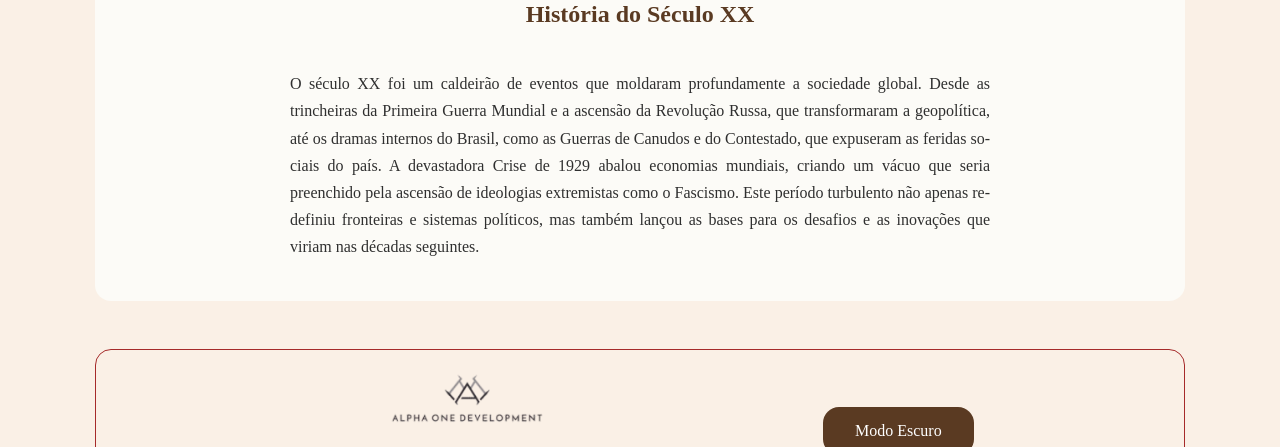
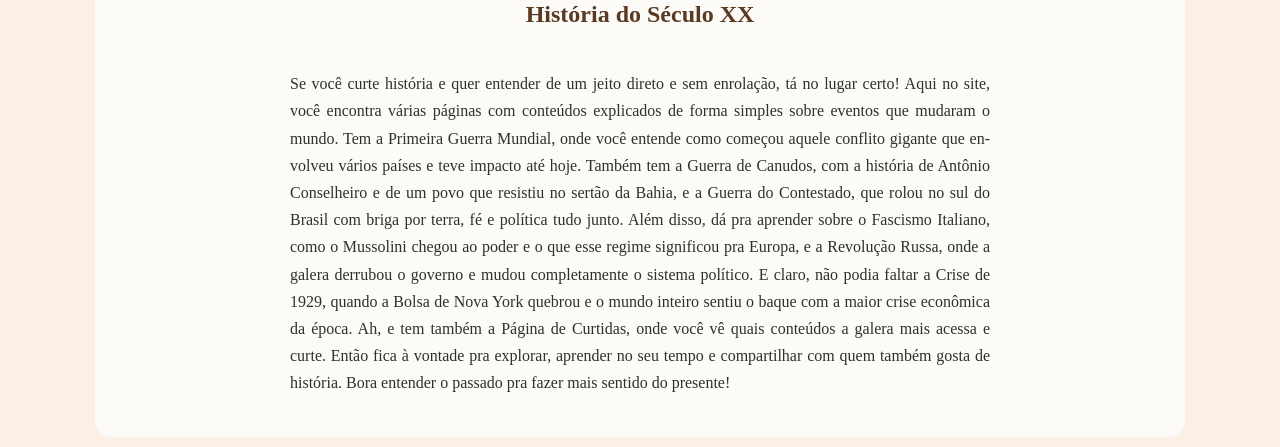
Before and after one commit to Talion2007/PrimeiraGuerraMundial, a React (Vite) app in the folder sitehis/: page / in a window 1280 px wide. Shown: the part 788-1235 px from the top of the page. Built offline with nearby package versions, Linux system fonts and the light colour scheme.

Commit message:
texto da home

```diff
--- a/sitehis/src/pages/HomePage.jsx
+++ b/sitehis/src/pages/HomePage.jsx
@@ -78,16 +78,25 @@ function Home() {
         <article className="texto">
           <h2>História do Século XX</h2>
           <p>
-            O século XX foi um caldeirão de eventos que moldaram profundamente a
-            sociedade global. Desde as trincheiras da Primeira Guerra Mundial e
-            a ascensão da Revolução Russa, que transformaram a geopolítica, até
-            os dramas internos do Brasil, como as Guerras de Canudos e do
-            Contestado, que expuseram as feridas sociais do país. A devastadora
-            Crise de 1929 abalou economias mundiais, criando um vácuo que seria
-            preenchido pela ascensão de ideologias extremistas como o Fascismo.
-            Este período turbulento não apenas redefiniu fronteiras e sistemas
-            políticos, mas também lançou as bases para os desafios e as
-            inovações que viriam nas décadas seguintes.
+            Se você curte história e quer entender de um jeito direto e sem
+            enrolação, tá no lugar certo! Aqui no site, você encontra várias
+            páginas com conteúdos explicados de forma simples sobre eventos que
+            mudaram o mundo. Tem a Primeira Guerra Mundial, onde você entende
+            como começou aquele conflito gigante que envolveu vários países e
+            teve impacto até hoje. Também tem a Guerra de Canudos, com a
+            história de Antônio Conselheiro e de um povo que resistiu no sertão
+            da Bahia, e a Guerra do Contestado, que rolou no sul do Brasil com
+            briga por terra, fé e política tudo junto. Além disso, dá pra
+            aprender sobre o Fascismo Italiano, como o Mussolini chegou ao poder
+            e o que esse regime significou pra Europa, e a Revolução Russa, onde
+            a galera derrubou o governo e mudou completamente o sistema
+            político. E claro, não podia faltar a Crise de 1929, quando a Bolsa
+            de Nova York quebrou e o mundo inteiro sentiu o baque com a maior
+            crise econômica da época. Ah, e tem também a Página de Curtidas,
+            onde você vê quais conteúdos a galera mais acessa e curte. Então
+            fica à vontade pra explorar, aprender no seu tempo e compartilhar
+            com quem também gosta de história. Bora entender o passado pra fazer
+            mais sentido do presente!
           </p>
         </article>
       </section>
```
